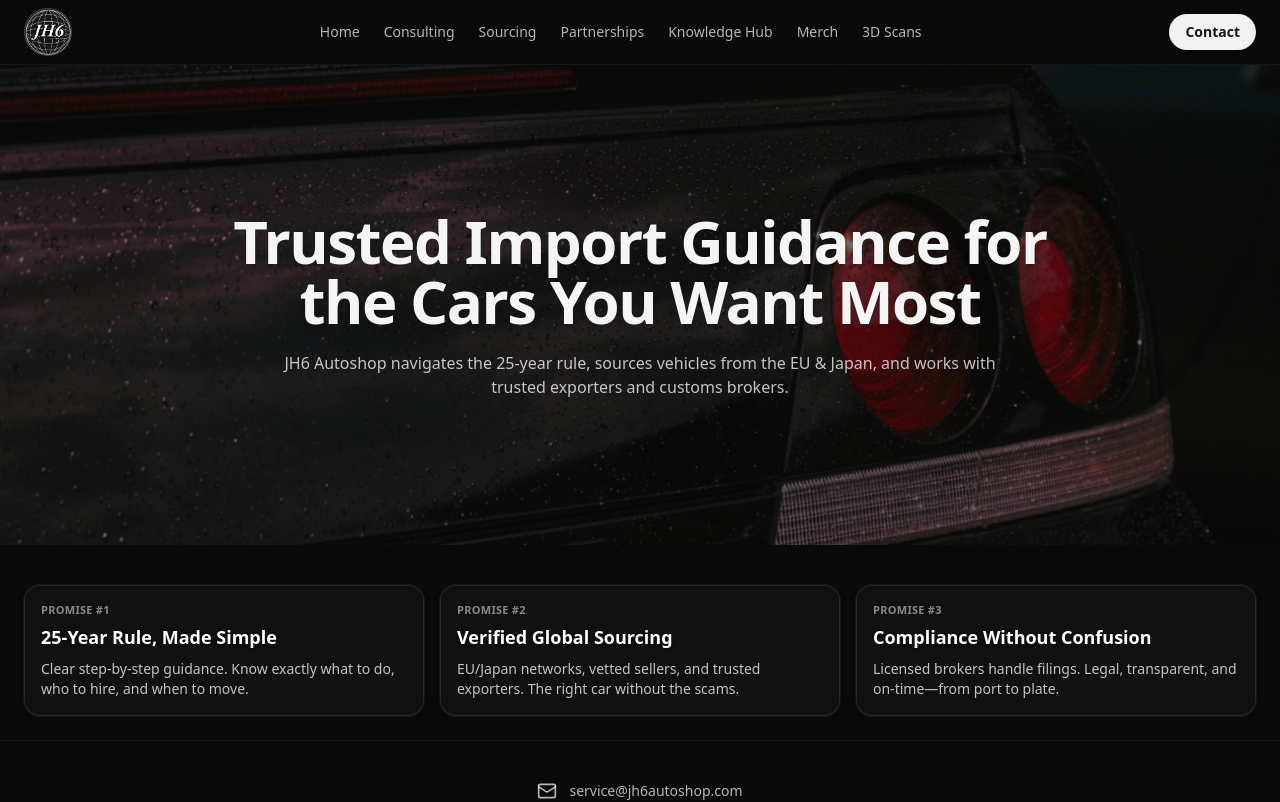
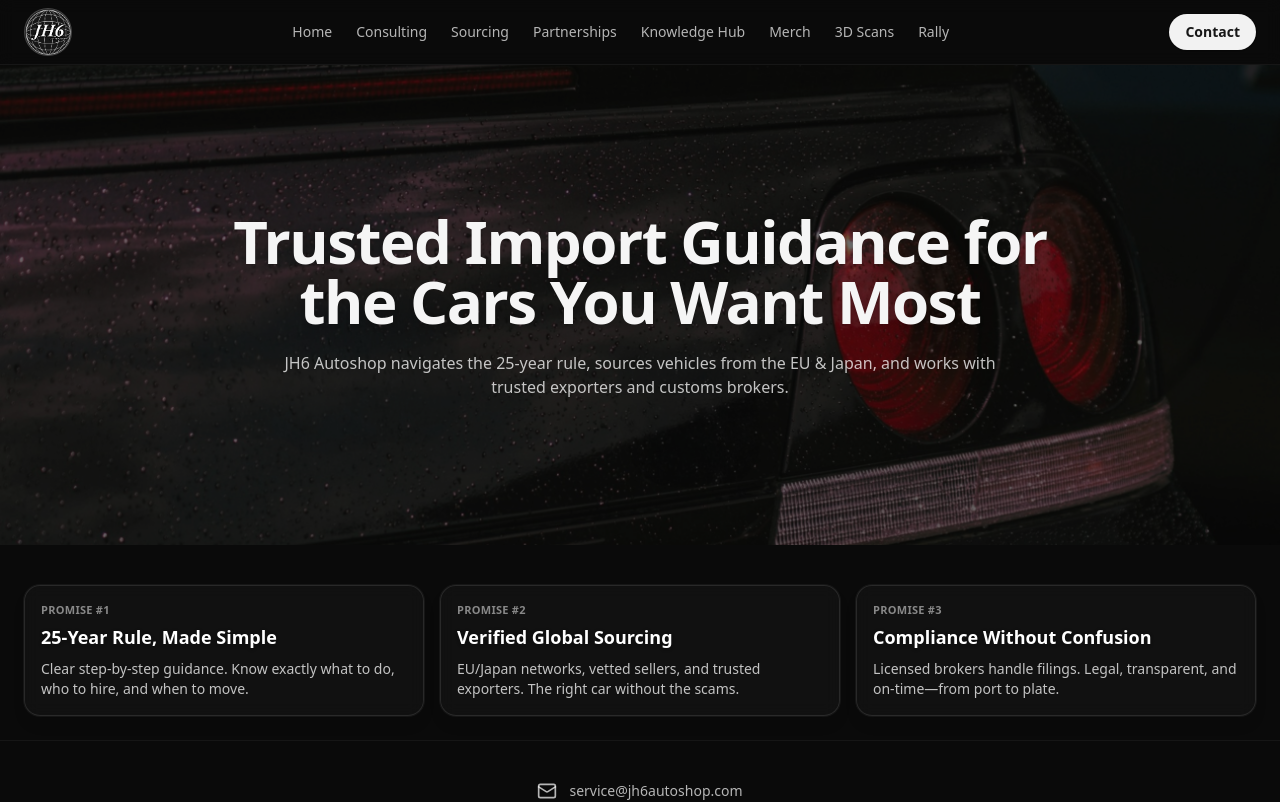
Before and after one commit to genghisjuan/JH6AUTOSHOP, a Next.js app: page / in a window 1280 px wide. Shown: the top 802 px of the page. Built offline with nearby package versions, Linux system fonts and the light colour scheme.

Commit message:
Update Header.tsx

```diff
--- a/components/Header.tsx
+++ b/components/Header.tsx
@@ -12,6 +12,7 @@
     ["Knowledge Hub", "/hub"],
     ["Merch", "/merch"],
     ["3D Scans", "/scans"],
+    ["Rally", "/rally"],
   ] as const;
 
   return (
```
